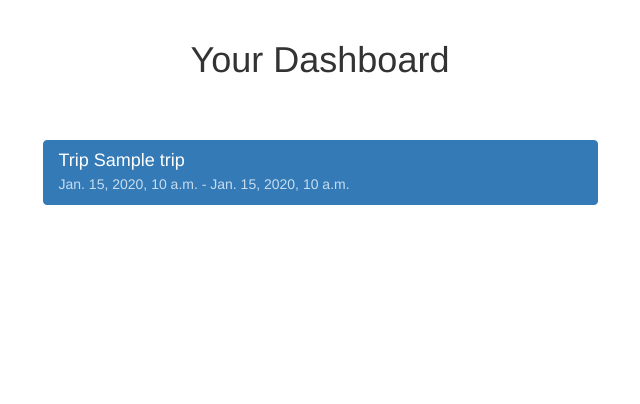
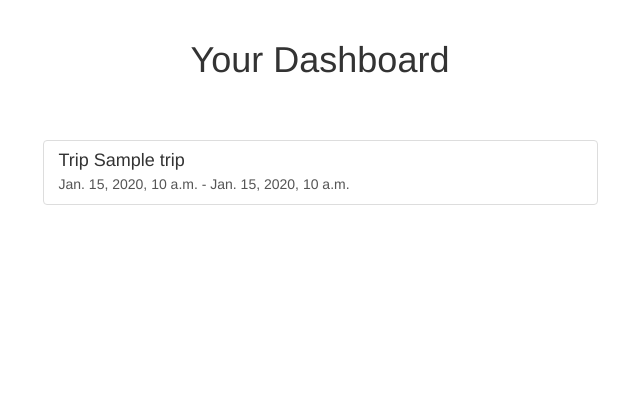
Before and after one commit to simonhossainkhan/canbus, a Django app: template canbus/templates/index.html in a window 1280 px wide. Shown: the part 51-455 px from the top of the page, without its empty margins (320-960 px from the left). Run offline with Django 3.2, Linux system fonts and the light colour scheme; tables that the repository leaves empty hold one stand-in row (values such as "Sample post"); the template is opened without the code that fills it: values that come from a table or form of the project are taken from there, most other values are stand-ins (such as "Sample title", 1, 10 or a date in 2020); parts of the project's set-up code (start-up, migrations or seed data) failed here and were passed over; some libraries are stand-ins or nearby versions.

Commit message:
Changed highlighting

```diff
--- a/canbus/templates/index.html
+++ b/canbus/templates/index.html
@@ -17,7 +17,7 @@
             <div class="col-xs-6 col-xs-offset-3">
                 <div class="list-group">
                     {% for item in trips %}
-                        <a id="{{item.id}}" href="#" class="list-group-item trip-panel {% if forloop.counter == 1 %} active {% endif %}">
+                        <a id="{{item.id}}" href="#" class="list-group-item trip-panel">
                             <h4 class="list-group-item-heading">Trip {{item.name}}</h4>
                             <p class="list-group-item-text">{{item.start_time}} - {{item.end_time}}</p>
                         </a>
```
